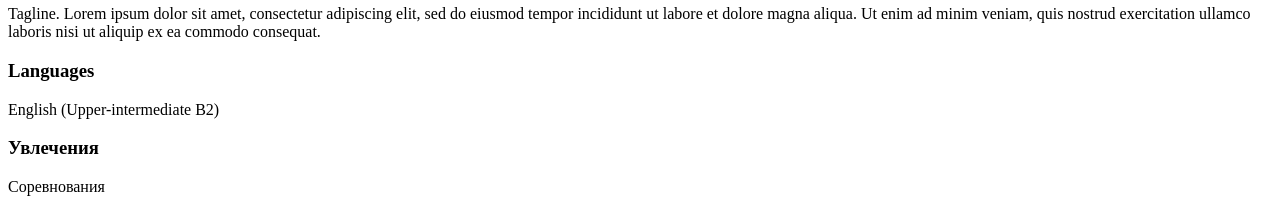
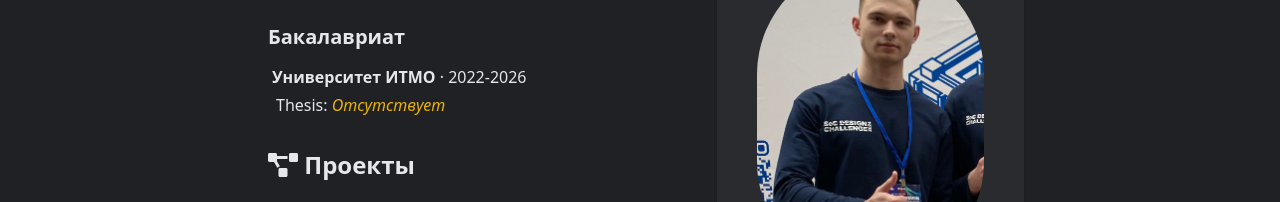
Before and after one commit to bakhilin/bakhilin-wiki, a plain HTML site: page index.html in a window 1280 px wide. Shown: the part 183-385 px from the top of the page. Drawn offline with Linux system fonts and the light colour scheme; the site is published under a folder, as on GitHub Pages, so addresses that start at the root find nothing; some icons are missing.

Commit message:
fixed styles

```diff
--- a/index.html
+++ b/index.html
@@ -13,7 +13,7 @@
 
 
 
-<link href="/main.min.1a22dd382da3b0db941fa1eafef828583bb63722c02980ff71defe14ee3b078a.css" rel="stylesheet" />
+<link href="main.min.1a22dd382da3b0db941fa1eafef828583bb63722c02980ff71defe14ee3b078a.css" rel="stylesheet" />
 
 
   <link
@@ -66,7 +66,7 @@
   <div class="w-4/5">
     <img
       class="my-0 rounded-full"
-      src="/images/profile.jpg"
+      src="images/profile.jpg"
       alt="Бахилин Никита"
     />
   </div>
```
